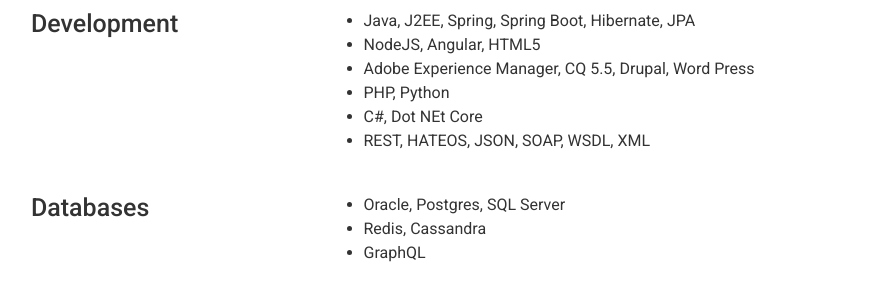
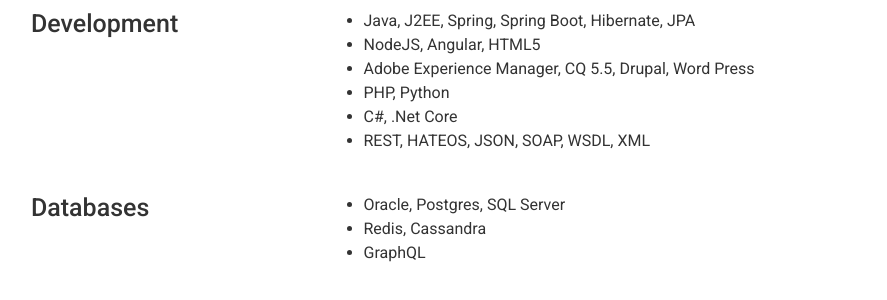
Before and after one commit to pradeepjaladi/pradeepjaladi.github.io, a Jekyll site: the page built from index.md, in a window 1280 px wide and 900 px high, scrolled down 537 px. Shown: the part 153-453 px from the top of the window, without its empty margins (39-926 px from the left). Built offline with Jekyll 4.4.1, drawn with Linux system fonts in a browser that asks for light colours.

Commit message:
Update skillset.yml

```diff
--- a/_data/skillset.yml
+++ b/_data/skillset.yml
@@ -5,7 +5,7 @@
     - NodeJS, Angular, HTML5
     - Adobe Experience Manager, CQ 5.5, Drupal, Word Press
     - PHP, Python
-    - C#, Dot NEt Core
+    - C#, .Net Core
     - REST, HATEOS, JSON, SOAP, WSDL, XML
 
 - Type: Databases
```
